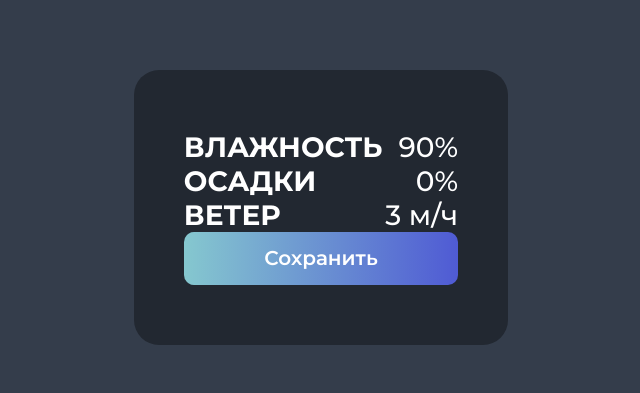
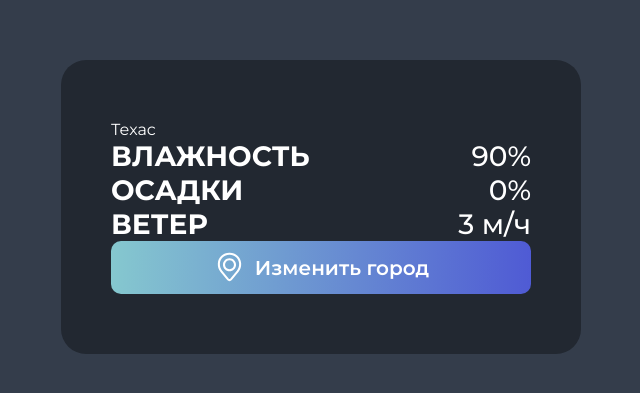
Before and after one commit to itsslava/cloud-buddy, a Vue app: page / in a window 1280 px wide. Shown: the part 201-594 px from the top of the page, without its empty margins (319-959 px from the left). Built offline with nearby package versions, Linux system fonts and the light colour scheme.

Commit message:
feat(app): integrate CitySelect and manage savedCity state

```diff
--- a/src/App.vue
+++ b/src/App.vue
@@ -1,6 +1,8 @@
 <script setup>
-import Button from './components/button.vue';
+import { ref } from 'vue';
 import Stat from './components/stat.vue';
+
+import CitySelect from './components/city-select.vue';
 
 const label = 'Влажность';
 const stat = '90%	';
@@ -9,14 +11,21 @@ const data = {
 	label: 'Осадки',
 	stat: '0%',
 };
+
+let savedCity = ref('Техас');
+
+function getCity(city) {
+	savedCity.value = city;
+}
 </script>
 
 <template>
 	<main class="right-panel">
+		{{ savedCity }}
 		<Stat :label="label" :stat="stat" />
 		<Stat v-bind="data" />
 		<Stat label="Ветер" stat="3 м/ч" />
-		<Button>Сохранить</Button>
+		<CitySelect @select-city="getCity" />
 	</main>
 </template>
 
```
